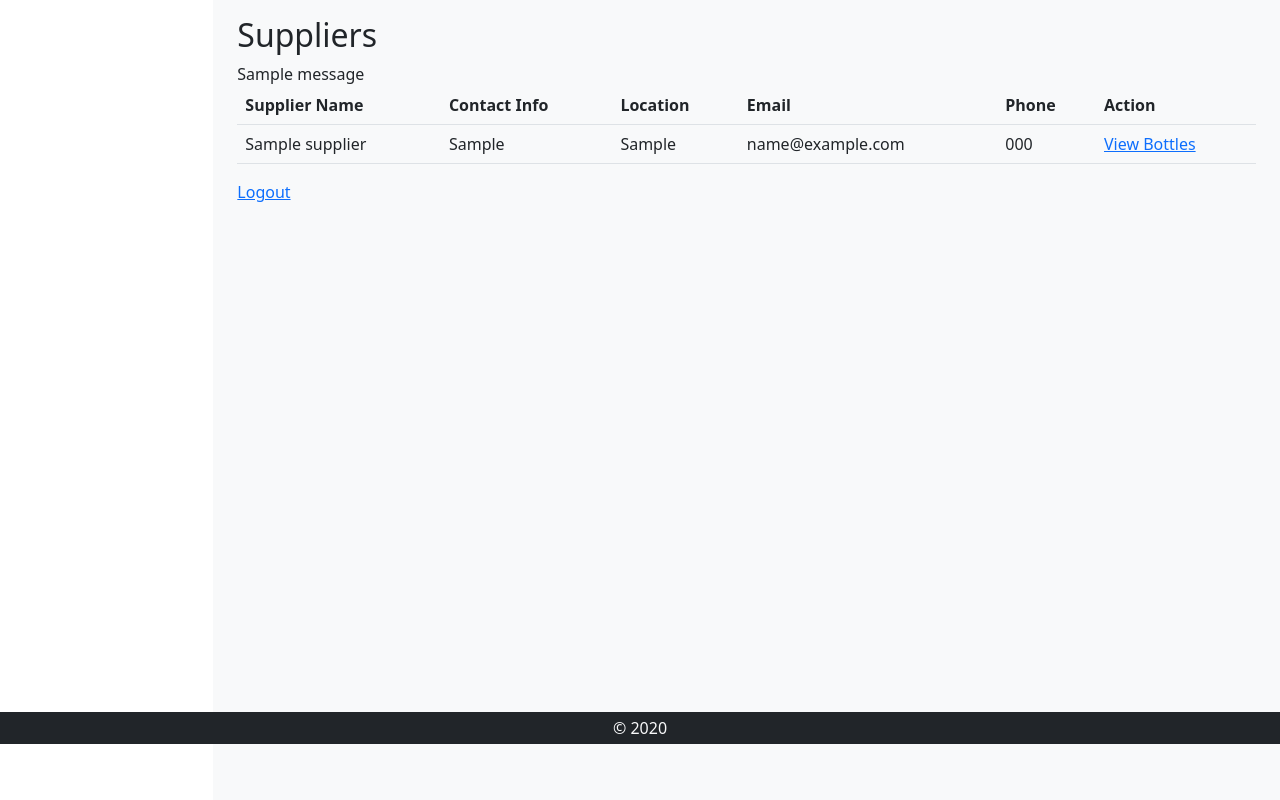
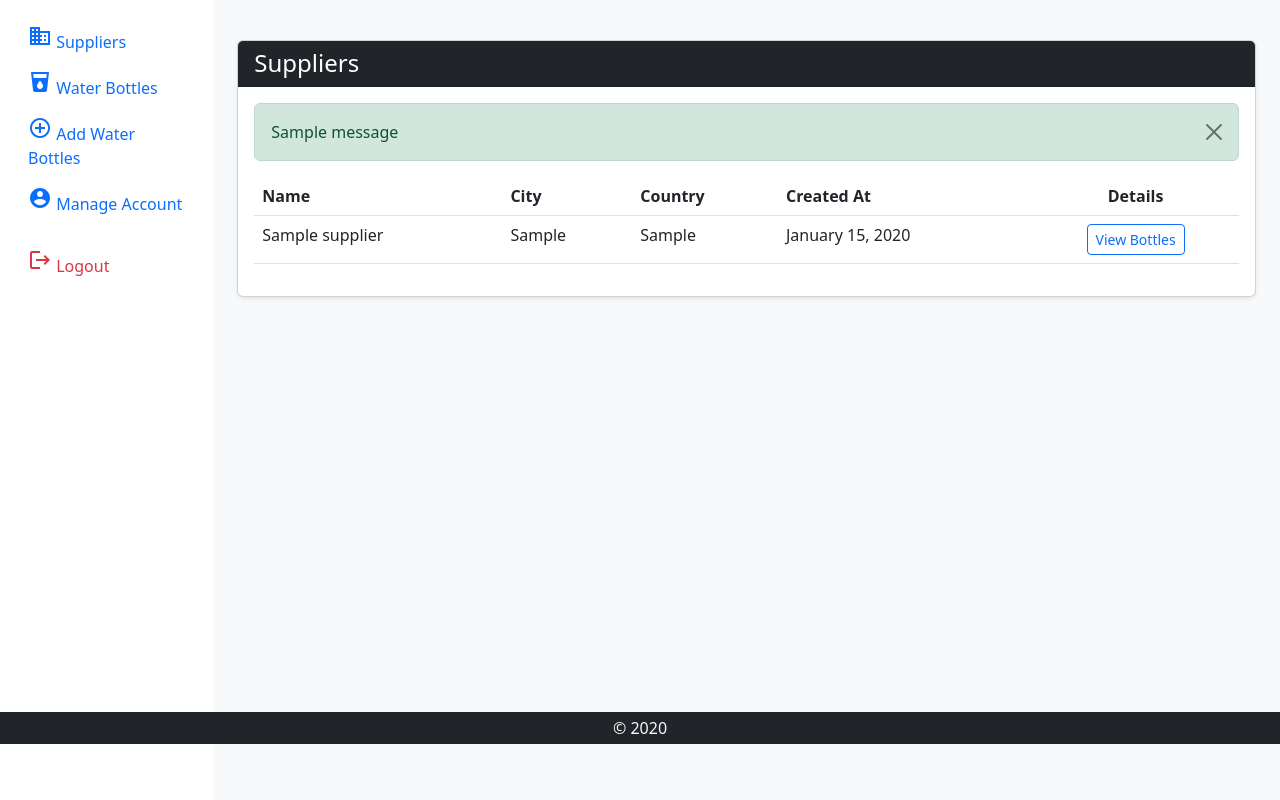
Before and after one commit to rinacode-alt/M6P-DjangoForms-AbanDiazOrtiz, a Django app: template MyInventoryApp/templates/MyInventoryApp/suppliers.html in a window 1280 px wide. Shown: the part 56-856 px from the top of the page. Run offline with Django 5.2, Linux system fonts and the light colour scheme; the template is opened without the code that fills it: values named after a table or form of the project are taken from there, others are empty; tables that the repository leaves empty hold one stand-in row (Sample ...); one stand-in notice (Sample message) is shown; some libraries are stand-ins or nearby versions.

Commit message:
add bootstrap templates and fix supplier model

```diff
--- a/MyInventoryApp/models.py
+++ b/MyInventoryApp/models.py
@@ -5,22 +5,11 @@ class Supplier(models.Model):
     name = models.CharField(max_length=300)
     city = models.CharField(max_length=300)
     country = models.CharField(max_length=300)
-    contact_info = models.CharField(max_length=200, null=True, blank=True)
-    location = models.CharField(max_length=200)
-    email = models.EmailField(max_length=100, blank=True, null=True)
-    phone = models.CharField(max_length=20, blank=True, null=True)
     created_at = models.DateTimeField(blank=True, null=True)
-    date_added = models.DateTimeField(auto_now_add=True)
     objects = models.Manager()
 
     def getName(self):
         return self.name
-
-    def getContactInfo(self):
-        return self.contact_info
-
-    def getLocation(self):
-        return self.location
 
     def __str__(self):
         return "{} - {}, {} created at: {}".format(self.name, self.city, self.country, self.created_at)
--- a/MyInventoryApp/templates/MyInventoryApp/suppliers.html
+++ b/MyInventoryApp/templates/MyInventoryApp/suppliers.html
@@ -1,55 +1,96 @@
 {% extends 'MyInventoryApp/base.html' %}
 {% load static %}
 
-{% block title %}View Suppliers{% endblock %}
+{% block title %}Suppliers | My Inventory{% endblock %}
+
+{% block sidebar %}
+<li class="nav-item">
+    <a class="nav-link active" href="{% url 'view_supplier' %}">
+        <i class="material-icons">business</i>
+        Suppliers
+    </a>
+</li>
+<li class="nav-item">
+    <a class="nav-link" href="{% url 'view_bottles' %}">
+        <i class="material-icons">local_drink</i>
+        Water Bottles
+    </a>
+</li>
+<li class="nav-item">
+    <a class="nav-link" href="{% url 'add_bottle' %}">
+        <i class="material-icons">add_circle_outline</i>
+        Add Water Bottles
+    </a>
+</li>
+<li class="nav-item">
+    <a class="nav-link" href="#">
+        <i class="material-icons">account_circle</i>
+        Manage Account
+    </a>
+</li>
+<li class="nav-item mt-3">
+    <a class="nav-link text-danger" href="{% url 'logout' %}">
+        <i class="material-icons">logout</i>
+        Logout
+    </a>
+</li>
+{% endblock %}
 
 {% block content %}
-<div class="container">
-    <h2>Suppliers</h2>
-
+<div class="container-fluid">
+    <div class="row">
+        <div class="col-12">
+            <div class="card shadow-sm mt-4">
+                <div class="card-header bg-dark text-white">
+                    <h4 class="card-title mb-0">Suppliers</h4>
+                </div>
+                <div class="card-body">
                     {% if messages %}
-        <div class="messages">
                         {% for message in messages %}
-                <div class="message {{ message.tags }}">
+                            <div class="alert alert-{% if message.tags %}{{ message.tags }}{% else %}info{% endif %} alert-dismissible fade show" role="alert">
                                 {{ message }}
+                                <button type="button" class="btn-close" data-bs-dismiss="alert" aria-label="Close"></button>
                             </div>
                         {% endfor %}
-        </div>
                     {% endif %}
 
-    <table class="table">
+                    <div class="table-responsive mt-3">
+                        <table class="table table-hover">
                             <thead>
                                 <tr>
-                <th>Supplier Name</th>
-                <th>Contact Info</th>
-                <th>Location</th>
-                <th>Email</th>
-                <th>Phone</th>
-                <th>Action</th>
+                                    <th>Name</th>
+                                    <th>City</th>
+                                    <th>Country</th>
+                                    <th>Created At</th>
+                                    <th class="text-center">Details</th>
                                 </tr>
                             </thead>
                             <tbody>
+                                {% if suppliers %}
                                     {% for supplier in suppliers %}
                                         <tr>
                                             <td>{{ supplier.name }}</td>
-                    <td>{{ supplier.contact_info }}</td>
-                    <td>{{ supplier.location }}</td>
-                    <td>{{ supplier.email|default:"-" }}</td>
-                    <td>{{ supplier.phone|default:"-" }}</td>
-                    <td>
-                        <a href="#">View Bottles</a>
+                                            <td>{{ supplier.city }}</td>
+                                            <td>{{ supplier.country }}</td>
+                                            <td>{{ supplier.created_at|date:"F j, Y" }}</td>
+                                            <td class="text-center">
+                                                <a href="{% url 'view_bottles' %}?supplier={{ supplier.id }}" class="btn btn-sm btn-outline-primary">
+                                                    View Bottles
+                                                </a>
                                             </td>
                                         </tr>
-            {% empty %}
+                                    {% endfor %}
+                                {% else %}
                                     <tr>
-                    <td colspan="6">No suppliers available.</td>
+                                        <td colspan="5" class="text-center">No suppliers found.</td>
                                     </tr>
-            {% endfor %}
+                                {% endif %}
                             </tbody>
                         </table>
-
-    <div class="action-links">
-        <a href="{% url 'logout' %}">Logout</a>
+                    </div>
+                </div>
+            </div>
+        </div>
     </div>
 </div>
 {% endblock %}
```
Also changed, not shown: MyInventoryApp/templates/MyInventoryApp/login.html (+26 -19 lines), MyInventoryApp/templates/MyInventoryApp/signup.html (+26 -19 lines), MyInventoryApp/templates/MyInventoryApp/view_supplier.html (deleted, +0 -33 lines), MyInventorySystem/static/style.css (deleted, +0 -105 lines), MyInventorySystem/migrations/0001_initial.py (deleted), MyInventorySystem/migrations/__init__.py (deleted), db.sqlite3. Lines whose indentation alone changed are shown as unchanged.
